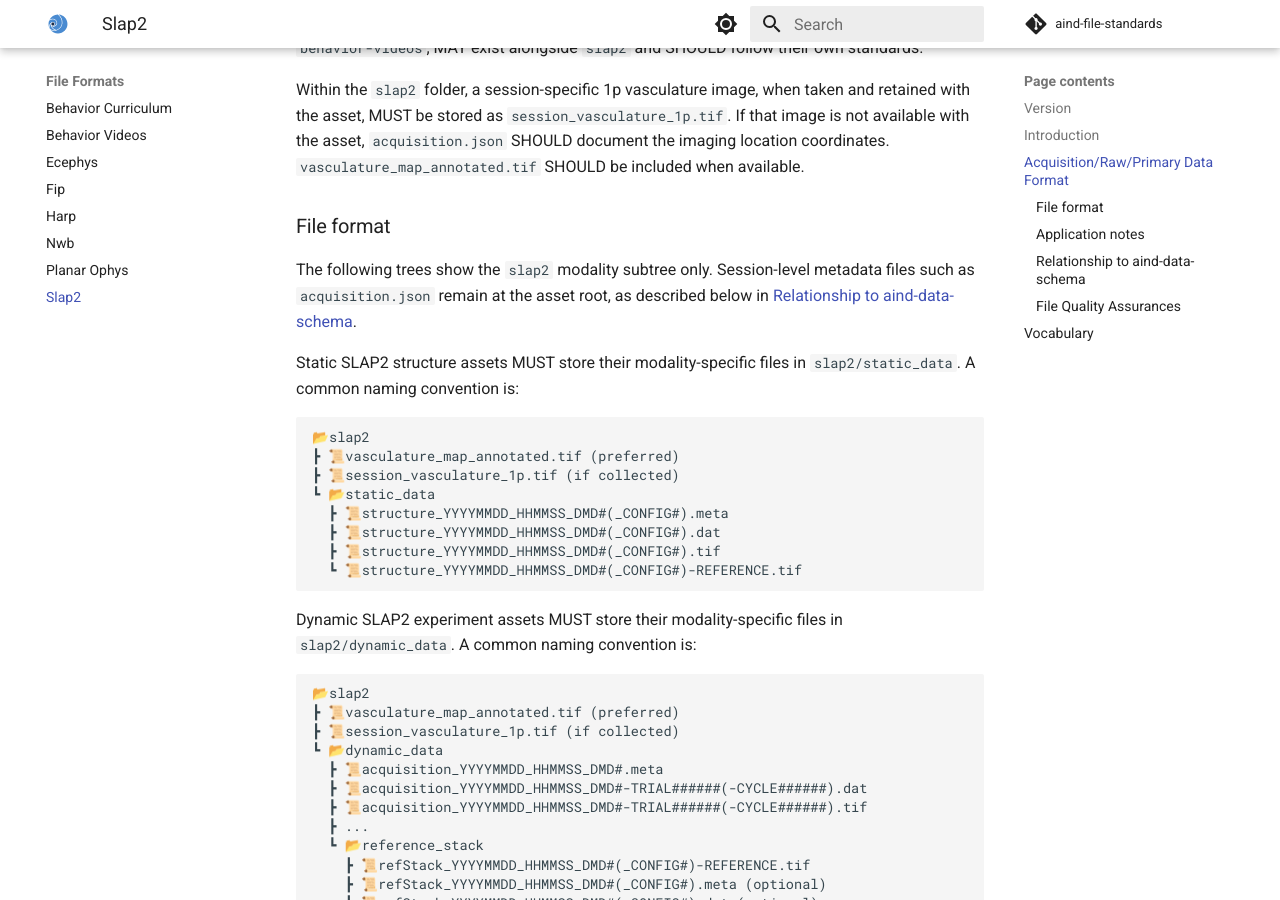
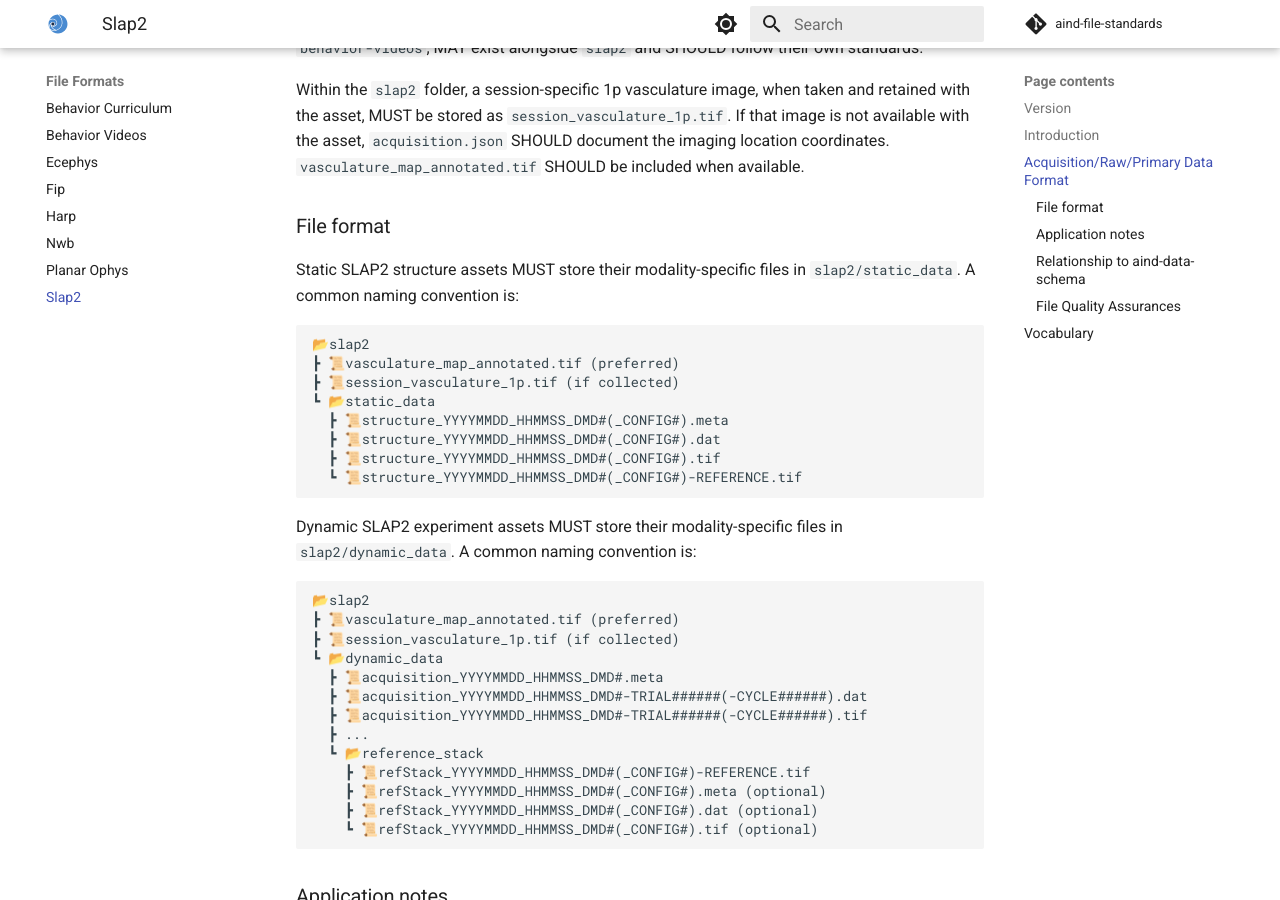
Before and after one commit to AllenNeuralDynamics/aind-file-standards, an MkDocs documentation site: the page built from docs/file_formats/slap2.md, in a window 1280 px wide and 900 px high, scrolled down 687 px. Built offline with MkDocs 1.6.1 and Material for MkDocs 9.7.7, drawn with Linux system fonts in a browser that asks for light colours; comment, search, counter and statistics services are not loaded.

Commit message:
Update docs/file_formats/slap2.md
remove unneeded line

Co-authored-by: Bruno Cruz <7049351+bruno-f-cruz@users.noreply.github.com>

```diff
--- a/docs/file_formats/slap2.md
+++ b/docs/file_formats/slap2.md
@@ -18,7 +18,6 @@ If that image is not available with the asset, `acquisition.json` SHOULD documen
 
 ### File format
 
-The following trees show the `slap2` modality subtree only. Session-level metadata files such as `acquisition.json` remain at the asset root, as described below in [Relationship to aind-data-schema](#relationship-to-aind-data-schema).
 
 Static SLAP2 structure assets MUST store their modality-specific files in `slap2/static_data`. A common naming convention is:
 
```
